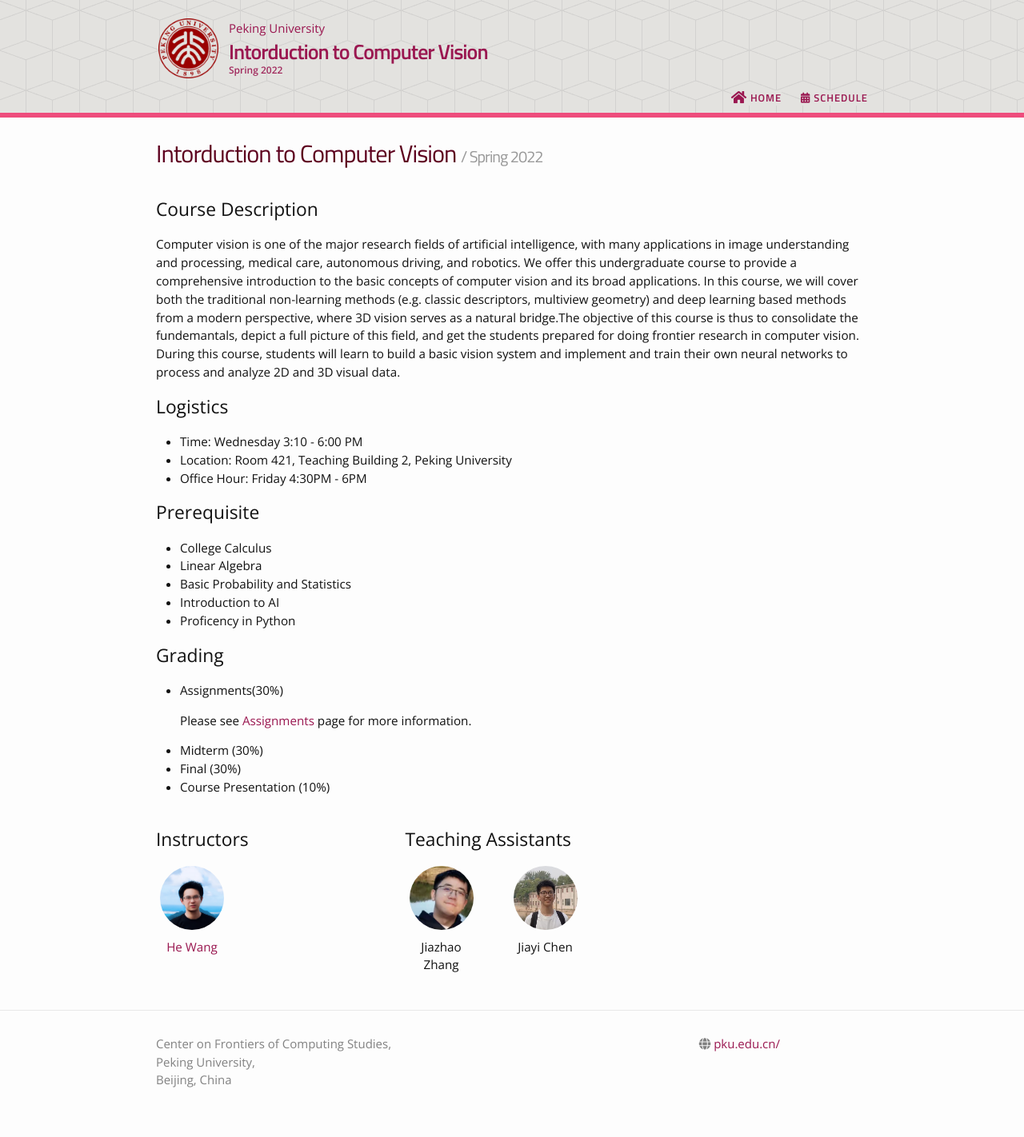
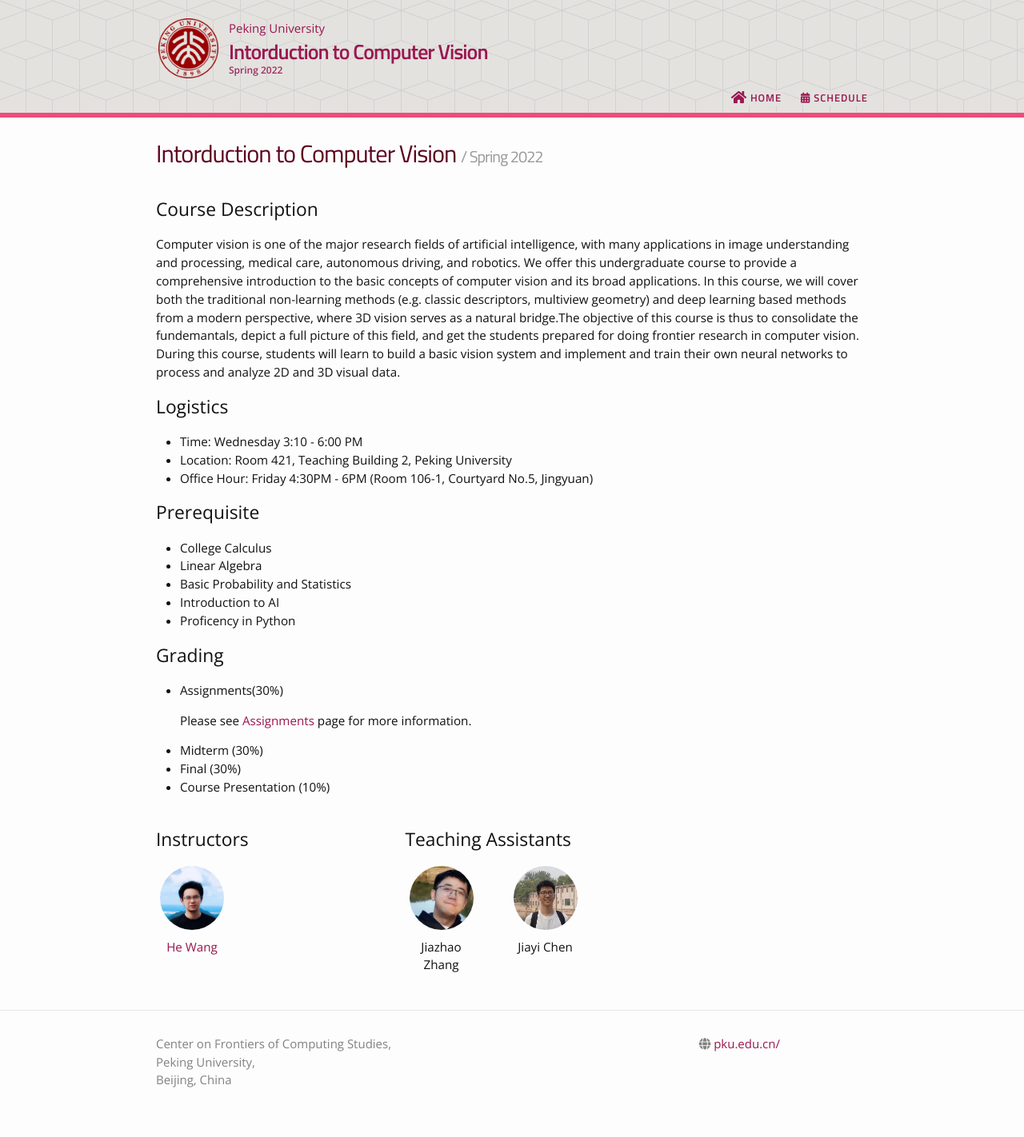
Before and after one commit to hughw19/RVAL, a Jekyll site: the page built from index.md, in a window 1280 px wide. Shown: the whole page at 80% size. Built offline with Jekyll 4.4.1, drawn with Linux system fonts in a browser that asks for light colours; nearby versions of some CDN libraries; our own code applies the rules of GitHub Pages for plain Markdown files.

Commit message:
Update index.md

```diff
--- a/index.md
+++ b/index.md
@@ -5,7 +5,7 @@
 ## Logistics
 * Time: Wednesday 3:10 - 6:00 PM
 * Location: Room 421, Teaching Building 2, Peking University
-* Office Hour: Friday 4:30PM - 6PM
+* Office Hour: Friday 4:30PM - 6PM (Room 106-1, Courtyard No.5, Jingyuan)
 
 
 
```
